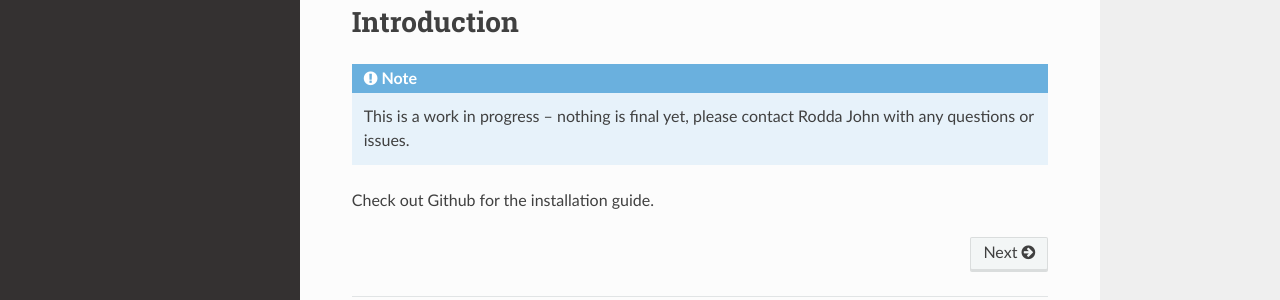
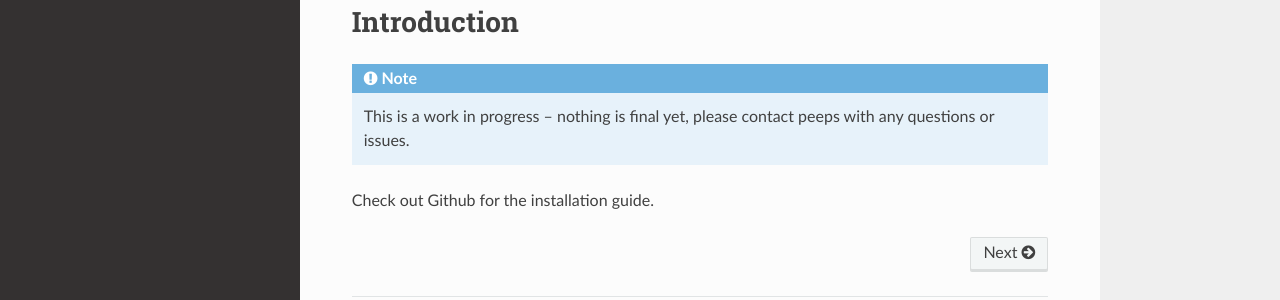
Before and after one commit to wxiang54/3XTheCharm, a Sphinx documentation site: the page built from docs/index.rst, in a window 1280 px wide and 968 px high. Shown: the part 566-866 px from the top of the window. Built offline with Sphinx 7.4.7 and the Read the Docs theme 2.0.0, drawn with Linux system fonts in a browser that asks for light colours.

Commit message:
Updated documentation

```diff
--- a/docs/index.rst
+++ b/docs/index.rst
@@ -22,6 +22,6 @@ Introduction
 =================
 
 .. note::
-   This is a work in progress -- nothing is final yet, please contact Rodda John with any questions or issues.
+   This is a work in progress -- nothing is final yet, please contact peeps with any questions or issues.
 
 Check out Github for the installation guide.
```
